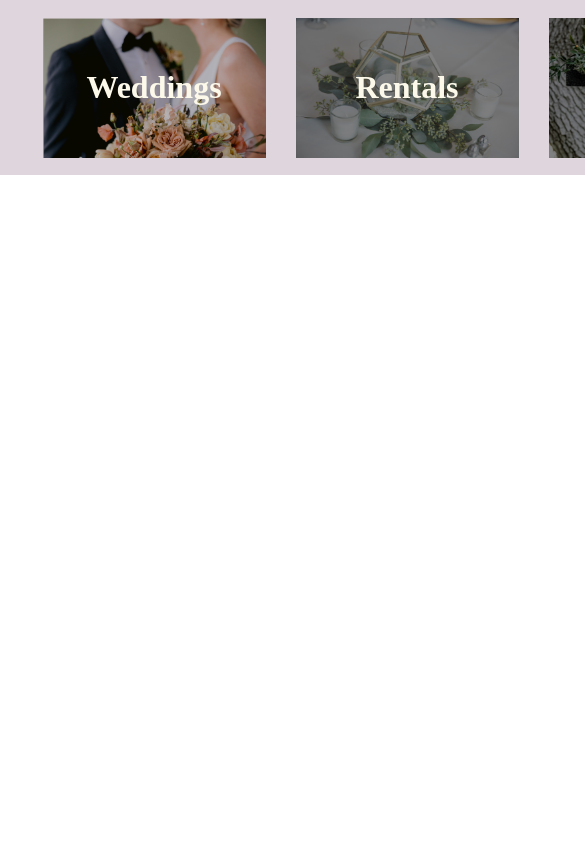
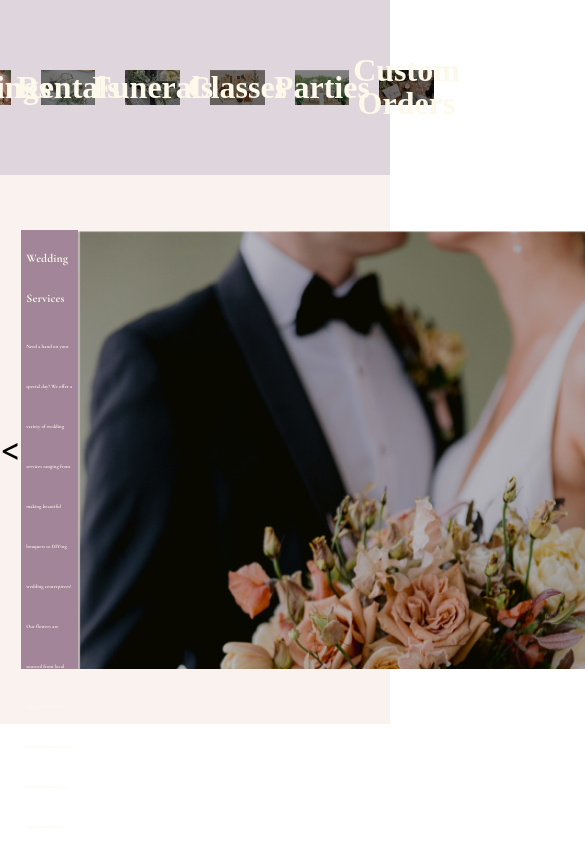
Before and after one commit to include-davis/bloom-and-vine, a React (Create React App) app in the folder bloom-and-vine/: page / in a window 390 px wide. Shown: the top 844 px of the page, 585 px wide, since content can reach past the window. Built offline with nearby package versions, Linux system fonts and the light colour scheme; a web font is replaced by a local one.

Commit message:
Completed the carousel
Might need to make small adjustments for responsiveness

```diff
--- a/bloom-and-vine/src/App.js
+++ b/bloom-and-vine/src/App.js
@@ -2,11 +2,13 @@ import logo from './logo.svg';
 import './App.css';
 import { BrowserRouter, Routes, Route } from "react-router-dom"
 import ServiceBarList from './Components/serviceBarList';
+import ServicesCarousel from './Components/carousel';
 
 function App() {
   return (
     <div className="App">
       <ServiceBarList/>
+      <ServicesCarousel/>
     </div>
   );
 }
--- /dev/null
+++ b/bloom-and-vine/src/Components/carousel.css
@@ -0,0 +1,55 @@
+@import url('https://fonts.googleapis.com/css2?family=Cormorant+Garamond:ital,wght@0,300;0,400;0,500;0,600;0,700;1,300;1,400;1,500;1,600;1,700&family=Inter:wght@100;200;300;400;500;600;700;800;900&family=Poppins:ital,wght@0,100;0,200;0,300;0,400;0,500;0,600;0,700;0,800;0,900;1,100;1,200;1,300;1,400;1,500;1,600;1,700;1,800;1,900&display=swap');
+
+.container {
+    display: flex;
+    justify-content: center;
+    height: 56vh;
+    text-align: left;
+
+  }
+  #image {
+    width: 615px;
+    height: 80%;
+  }
+  #actualImg{
+    width: 615px;
+    height: 80%;
+  }
+  .arrow {
+    font-size: 2em;
+    cursor: pointer;
+  }
+  .description {
+    display: flex;
+    align-items: center;
+    justify-content: space-around;
+    background-color: rgb(250,242,239);
+    width: 100vw;
+    height: 65vh;
+  }
+  #texts{
+    background: rgba(162, 133, 152, 1);
+    width: 615px;
+    height: 80%;
+  }
+  #servTitle{
+    margin-left: 9%;
+    color:rgba(252, 249, 234, 1);
+    font-family: Cormorant Garamond;
+    font-size: 3vw;
+    font-weight: 700;
+    line-height: 40px;
+    letter-spacing: 0.01em;
+    text-align: left;
+  }
+  .servDesc{
+    margin-left: 9%;
+    width: 84%;
+    color: rgba(252, 249, 234, 1);
+    font-family: Cormorant Garamond;
+    font-size: 1.3vw;
+    font-weight: 700;
+    line-height: 40px;
+    letter-spacing: 0.01em;
+    text-align: left;
+  }
--- /dev/null
+++ b/bloom-and-vine/src/Components/carousel.js
@@ -0,0 +1,82 @@
+import "./carousel.css"
+import React, { useState, useEffect } from 'react';
+
+import wedding from "../Pages/serviceImages/weddings.png"
+import rentals from "../Pages/serviceImages/rentals.png"
+import funerals from "../Pages/serviceImages/funerals.png"
+import classes from "../Pages/serviceImages/classes.png"
+import parties from "../Pages/serviceImages/parties.png"
+import customOrder from "../Pages/serviceImages/customOrder.png"
+
+const ServicesCarousel = () =>{
+
+    const [index, setIndex] = useState(0);
+    // index goes from 0 - 5 to represent 5 images
+
+    function previousImage() {
+        let newIndex = index - 1;
+        if (newIndex < 0) {
+            newIndex = 5;
+        }
+        setIndex(newIndex);
+    }
+    function nextImage() {
+        let newIndex = index + 1;
+        if (newIndex > 5) {
+            newIndex = 0;
+        }
+        setIndex(newIndex);
+    }
+
+    var images = [
+        {
+          src: wedding,
+          description: "first img description words words words words words words words words words words words words words words words words words words words words words words words words words words "
+        },
+        {
+          src: rentals,
+          description: "2nd img words words words words words words words words words words words words words words words words words words words words words words words words words words words words "
+        },
+        {
+          src: funerals,
+          description: "3rd img words words words words words words words words words words words words words words words words words words words words words words "
+        },
+        {
+          src: classes,
+          description: "4th img words words words words words words words words words words words words words words words words words words words words words words "
+        },
+        {
+          src: parties,
+          description: "5th img words words words words words words words words words words words words words words words words words words words words words words "
+        },
+        {
+          src: customOrder,
+          description: "6th img words words words words words words words words words words words words words words words words words words words words words words "
+        }
+      ];
+
+    return(
+        <div>
+            <div className="container">
+                <div className="description">
+                    <div className="arrow" onClick= {previousImage} >&lt;</div>
+
+                    <div id ="texts">
+                        <h1 id ="servTitle">Wedding Services</h1>
+                        <p className ="servDesc">Need a hand on your special day? We offer a variety of wedding services ranging from making beautiful bouquets to DIYing wedding centerpieces! Our flowers are sourced from local farms and are hand chosen to cater to you and your vision. You can count on us to make your wedding unforgettable. Let’s get in touch!</p>
+                        <p className ="servDesc">Recommended Vendors: Blossom Farm Vintage Rentals</p>
+                        <p>contact us</p>
+                    </div>
+
+                        <img id = "actualImg"src= {images[index].src} alt= {images[index].description} ></img>
+                    <div className="arrow" onClick= {nextImage} >&gt;</div>
+                </div>
+
+            </div>
+
+        </div>
+
+    )
+};
+
+export default ServicesCarousel;
--- a/bloom-and-vine/src/Components/serviceBar.css
+++ b/bloom-and-vine/src/Components/serviceBar.css
@@ -5,7 +5,7 @@
     background-color: rgba(162, 133, 152, 0.34);
     justify-content: center;
     align-items: center;
-    width: 1573px;
+    width: 100vw;
     height: 175px;
 }
 #barElm{
@@ -15,8 +15,8 @@
     margin: 15px;
 }
 .servImg{
-    width: 223px;
-    height: 140px;
+    width: 14vw;
+    height: auto;
 }
 .servHeader{
     font-family: 'Italiana';
```
